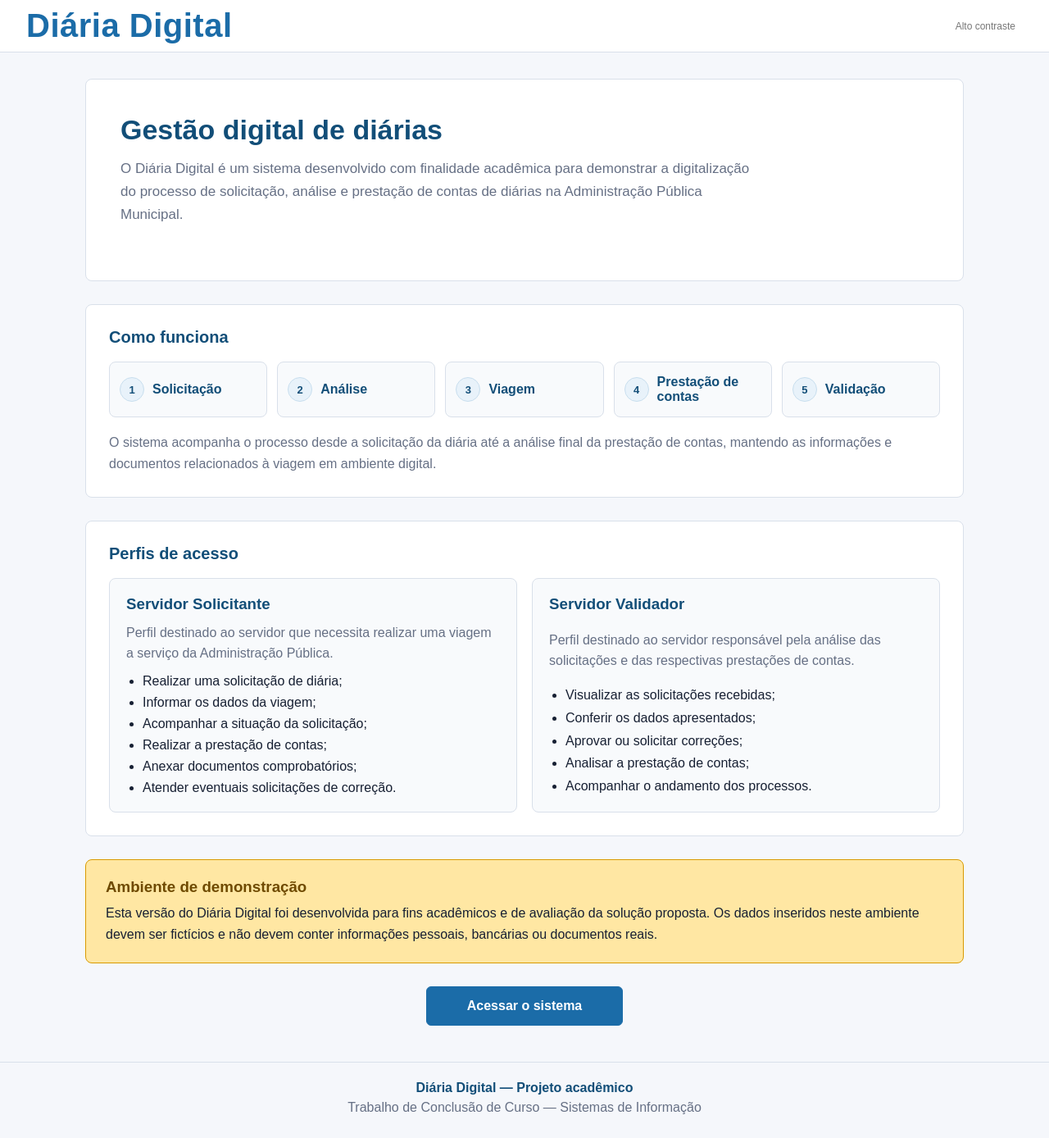
After one commit to wes1909/Diaria_Digital, a Flask app: template templates/index.html in a window 1280 px wide. The commit adds this page. Shown: the whole page at 82% size. Run offline with Flask 3, Linux system fonts and the light colour scheme; the template is opened without the code that fills it, so the values that code supplies are empty.

Commit message:
Criação de página inicial e atualização das regras de login

```diff
--- a/app.py
+++ b/app.py
@@ -33,6 +33,11 @@ ACCOUNTABILITY_DEADLINE_DAYS = 2
 app = Flask(__name__)
 app.config["SECRET_KEY"] = "chave-academica-altere-em-producao"
 app.config["UPLOAD_FOLDER"] = UPLOAD_FOLDER
+
+DEMO_REQUESTER_EMAIL = "solicitante@academico.test"
+DEMO_VALIDATOR_EMAIL = "validador@academico.test"
+DEMO_REQUESTER_CPF = "11111111111"
+DEMO_VALIDATOR_CPF = "22222222222"
 
 DAILY_GROUPS = {
     "agente_politico_comissionado": "Prefeito Municipal, Vice-Prefeito, Vereadores e Secretários",
@@ -84,6 +89,29 @@ ROLE_LABELS = {
 }
 
 
+def normalize_cpf(cpf):
+    return "".join(ch for ch in (cpf or "") if ch.isdigit())
+
+
+def validate_cpf(cpf):
+    normalized = normalize_cpf(cpf)
+    # Versao demonstrativa: valida somente presenca/formato, sem digitos verificadores oficiais.
+    if len(normalized) != 11:
+        raise ValueError("Informe um CPF com 11 digitos.")
+    return normalized
+
+
+def format_cpf(cpf):
+    digits = normalize_cpf(cpf)
+    if len(digits) != 11:
+        return cpf or ""
+    return f"{digits[:3]}.{digits[3:6]}.{digits[6:9]}-{digits[9:]}"
+
+
+def legacy_email_for_cpf(cpf):
+    return f"{cpf}@cpf.local"
+
+
 def get_db():
     conn = sqlite3.connect(DATABASE)
     conn.row_factory = sqlite3.Row
@@ -99,6 +127,7 @@ def init_db():
                 id INTEGER PRIMARY KEY AUTOINCREMENT,
                 name TEXT NOT NULL,
                 email TEXT NOT NULL UNIQUE,
+                cpf TEXT,
                 password_hash TEXT NOT NULL,
                 role TEXT NOT NULL CHECK(role IN ('solicitante', 'validador')),
                 daily_group TEXT
@@ -138,6 +167,7 @@ def init_db():
         if "daily_group" not in existing_user_columns:
             db.execute("ALTER TABLE users ADD COLUMN daily_group TEXT")
         user_columns_to_add = {
+            "cpf": "TEXT",
             "registration": "TEXT",
             "public_position": "TEXT",
         }
@@ -178,13 +208,14 @@ def init_db():
         if user_count == 0:
             db.executemany(
                 """
-                INSERT INTO users (name, email, password_hash, role, daily_group, registration, public_position)
-                VALUES (?, ?, ?, ?, ?, ?, ?)
+                INSERT INTO users (name, email, cpf, password_hash, role, daily_group, registration, public_position)
+                VALUES (?, ?, ?, ?, ?, ?, ?, ?)
                 """,
                 [
                     (
                         "Servidor Solicitante",
-                        "solicitante@academico.test",
+                        DEMO_REQUESTER_EMAIL,
+                        DEMO_REQUESTER_CPF,
                         generate_password_hash("123456"),
                         "solicitante",
                         "servidor_geral",
@@ -193,7 +224,8 @@ def init_db():
                     ),
                     (
                         "Servidor Validador",
-                        "validador@academico.test",
+                        DEMO_VALIDATOR_EMAIL,
+                        DEMO_VALIDATOR_CPF,
                         generate_password_hash("123456"),
                         "validador",
                         None,
@@ -224,6 +256,34 @@ def init_db():
                   AND LOWER(COALESCE(public_position, '')) NOT LIKE '%vereador%'
                 """
             )
+            db.execute(
+                """
+                UPDATE users
+                SET cpf = ?, password_hash = ?
+                WHERE email = ? OR (role = 'solicitante' AND name = 'Servidor Solicitante')
+                """,
+                (DEMO_REQUESTER_CPF, generate_password_hash("123456"), DEMO_REQUESTER_EMAIL),
+            )
+            db.execute(
+                """
+                UPDATE users
+                SET cpf = ?, password_hash = ?
+                WHERE email = ? OR (role = 'validador' AND name = 'Servidor Validador')
+                """,
+                (DEMO_VALIDATOR_CPF, generate_password_hash("123456"), DEMO_VALIDATOR_EMAIL),
+            )
+
+        users_without_cpf = db.execute(
+            "SELECT id FROM users WHERE cpf IS NULL OR TRIM(cpf) = ''"
+        ).fetchall()
+        for row in users_without_cpf:
+            generated_cpf = f"{90000000000 + row['id']:011d}"
+            db.execute("UPDATE users SET cpf = ? WHERE id = ?", (generated_cpf, row["id"]))
+
+        db.execute(
+            "CREATE UNIQUE INDEX IF NOT EXISTS idx_users_cpf "
+            "ON users(cpf) WHERE cpf IS NOT NULL AND cpf != ''"
+        )
 
 
 def current_user():
@@ -231,6 +291,11 @@ def current_user():
         return None
     with get_db() as db:
         return db.execute("SELECT * FROM users WHERE id = ?", (session["user_id"],)).fetchone()
+
+
+@app.template_filter("cpf_br")
+def cpf_br_filter(value):
+    return format_cpf(value)
 
 
 @app.context_processor
@@ -371,11 +436,11 @@ def get_overdue_accountability(user_id):
             SELECT *
             FROM requests
             WHERE user_id = ?
-              AND return_date <= ?
-              AND (
+            AND return_date <= ?
+            AND (
                 (status = 'aprovada' AND (accountability_text IS NULL OR TRIM(accountability_text) = ''))
                 OR status = 'prestacao_correcao_solicitada'
-              )
+            )
             ORDER BY return_date ASC
             LIMIT 1
             """,
@@ -549,17 +614,15 @@ def validate_user_form(form, user_id=None, password_required=False):
     name = form.get("name", "").strip()
     registration = form.get("registration", "").strip()
     public_position = form.get("public_position", "").strip()
-    email = form.get("email", "").strip().lower()
+    cpf = validate_cpf(form.get("cpf", ""))
     password = form.get("password", "")
 
     if not name:
         raise ValueError("Informe o nome.")
     if not registration:
-        raise ValueError("Informe a matrícula.")
+        raise ValueError("Informe a matricula.")
     if not public_position:
-        raise ValueError("Informe o cargo, emprego ou função.")
-    if not email:
-        raise ValueError("Informe o e-mail.")
+        raise ValueError("Informe o cargo, emprego ou funcao.")
     if password_required and not password:
         raise ValueError("Informe a senha.")
     if password and len(password) < 6:
@@ -567,17 +630,17 @@ def validate_user_form(form, user_id=None, password_required=False):
 
     with get_db() as db:
         existing = db.execute(
-            "SELECT id FROM users WHERE email = ? AND (? IS NULL OR id != ?)",
-            (email, user_id, user_id),
+            "SELECT id FROM users WHERE cpf = ? AND (? IS NULL OR id != ?)",
+            (cpf, user_id, user_id),
         ).fetchone()
     if existing:
-        raise ValueError("Já existe usuário cadastrado com este e-mail.")
+        raise ValueError("Ja existe usuario cadastrado com este CPF.")
 
     return {
         "name": name,
         "registration": registration,
         "public_position": public_position,
-        "email": email,
+        "cpf": cpf,
         "password": password,
     }
 
@@ -624,7 +687,7 @@ def get_request_or_404(request_id):
     with get_db() as db:
         daily_request = db.execute(
             """
-            SELECT r.*, u.name AS requester_name, u.email AS requester_email,
+            SELECT r.*, u.name AS requester_name, u.cpf AS requester_cpf,
                    u.registration AS requester_registration,
                    u.public_position AS requester_position
             FROM requests r
@@ -725,9 +788,10 @@ def validate_accountability_form(form, displacement_files, objective_files, atta
 
 @app.route("/")
 def index():
-    if current_user() is None:
-        return redirect(url_for("login"))
-    if current_user()["role"] == "validador":
+    user = current_user()
+    if user is None:
+        return render_template("index.html")
+    if user["role"] == "validador":
         return redirect(url_for("validator_dashboard"))
     return redirect(url_for("requester_dashboard"))
 
@@ -735,11 +799,15 @@ def index():
 @app.route("/login", methods=["GET", "POST"])
 def login():
     if request.method == "POST":
-        email = request.form["email"].strip().lower()
+        cpf = normalize_cpf(request.form.get("cpf", ""))
         password = request.form["password"]
 
+        if len(cpf) != 11:
+            flash("Informe um CPF com 11 digitos.", "danger")
+            return render_template("login.html")
+
         with get_db() as db:
-            user = db.execute("SELECT * FROM users WHERE email = ?", (email,)).fetchone()
+            user = db.execute("SELECT * FROM users WHERE cpf = ?", (cpf,)).fetchone()
 
         if user and check_password_hash(user["password_hash"], password):
             session.clear()
@@ -747,7 +815,7 @@ def login():
             flash("Login realizado com sucesso.", "success")
             return redirect(url_for("index"))
 
-        flash("E-mail ou senha inválidos.", "danger")
+        flash("CPF ou senha invalidos.", "danger")
 
     return render_template("login.html")
 
@@ -780,8 +848,9 @@ def users_list():
         filters.append("role = ?")
         params.append(role_filter)
     if search:
-        filters.append("(name LIKE ? OR email LIKE ? OR registration LIKE ?)")
-        params.extend([f"%{search}%", f"%{search}%", f"%{search}%"])
+        normalized_search = normalize_cpf(search)
+        filters.append("(name LIKE ? OR registration LIKE ? OR cpf LIKE ?)")
+        params.extend([f"%{search}%", f"%{search}%", f"%{normalized_search or search}%"])
 
     where_clause = f"WHERE {' AND '.join(filters)}" if filters else ""
     with get_db() as db:
@@ -818,16 +887,17 @@ def new_user():
             db.execute(
                 """
                 INSERT INTO users (
-                    name, registration, public_position, email,
+                    name, registration, public_position, email, cpf,
                     password_hash, role, daily_group
                 )
-                VALUES (?, ?, ?, ?, ?, ?, ?)
+                VALUES (?, ?, ?, ?, ?, ?, ?, ?)
                 """,
                 (
                     data["name"],
                     data["registration"],
                     data["public_position"],
-                    data["email"],
+                    legacy_email_for_cpf(data["cpf"]),
+                    data["cpf"],
                     generate_password_hash(data["password"]),
                     role,
                     daily_group,
@@ -873,14 +943,14 @@ def edit_user(user_id):
                 """
                 UPDATE users
                 SET name = ?, registration = ?, public_position = ?,
-                    email = ?, role = ?, daily_group = ?
+                    cpf = ?, role = ?, daily_group = ?
                 WHERE id = ?
                 """,
                 (
                     data["name"],
                     data["registration"],
                     data["public_position"],
-                    data["email"],
+                    data["cpf"],
                     role,
                     daily_group,
                     user_id,
--- a/static/estilos.css
+++ b/static/estilos.css
@@ -355,16 +355,20 @@ button,
 }
 
 .contrast-toggle {
-    background: var(--surface);
+    background: transparent;
+    border: none;
+    color: #777;
+    cursor: pointer;
+    font-family: 'Poppins', sans-serif;
+    font-size: 0.75rem;
+    font-weight: 500;
+    padding: 5px 9px;
+    transition: background-color 0.2s ease, color 0.2s ease;
+}
+.contrast-toggle:hover {
+    background:#f5f5f5;
     border-color: var(--line);
     color: var(--primary);
-    font-size: 13px;
-    font-weight: 600;
-    padding: 6px 9px;
-}
-
-.contrast-toggle:hover {
-    background: #eef6fc;
 }
 
 button:hover,
@@ -745,3 +749,295 @@ tr:last-child td {
         padding: 12px 8px;
     }
 }
+
+
+/* Pagina inicial publica */
+.public-topbar .topbar-actions {
+    margin-left: auto;
+}
+
+.public-home {
+    display: grid;
+    gap: 28px;
+    padding-bottom: 44px;
+}
+
+.home-hero,
+.home-section,
+.demo-notice {
+    background: var(--surface);
+    border: 1px solid var(--line);
+    border-radius: 8px;
+}
+
+.home-hero {
+    padding: 42px;
+}
+
+.home-hero-content {
+    max-width: 820px;
+}
+
+.home-hero h1 {
+    font-size: 34px;
+    margin: 0 0 14px;
+}
+
+.home-hero p {
+    color: var(--muted);
+    font-size: 17px;
+    line-height: 1.65;
+    margin: 0 0 24px;
+    max-width: 780px;
+}
+
+.home-primary-action {
+    width: fit-content;
+}
+
+.home-final-action {
+    justify-self: center;
+    min-width: 240px;
+    padding: 14px 24px;
+    font-size: 16px;
+}
+
+.home-section {
+    display: grid;
+    gap: 18px;
+    padding: 28px;
+}
+
+.home-section h2,
+.demo-notice h2,
+.profile-card h3 {
+    color: var(--primary-dark);
+    margin: 0;
+}
+
+.process-flow {
+    counter-reset: flow-step;
+    display: grid;
+    gap: 12px;
+    grid-template-columns: repeat(5, minmax(0, 1fr));
+    list-style: none;
+    margin: 0;
+    padding: 0;
+}
+
+.process-flow li {
+    align-items: center;
+    background: #f8fafc;
+    border: 1px solid var(--line);
+    border-radius: 8px;
+    color: var(--primary-dark);
+    display: flex;
+    font-weight: 700;
+    gap: 10px;
+    min-height: 68px;
+    padding: 12px;
+}
+
+.process-flow li::before {
+    align-items: center;
+    background: #e8f2fa;
+    border: 1px solid #c8deee;
+    border-radius: 999px;
+    color: var(--primary-dark);
+    content: counter(flow-step);
+    counter-increment: flow-step;
+    display: inline-flex;
+    flex: 0 0 28px;
+    font-size: 13px;
+    height: 28px;
+    justify-content: center;
+    width: 28px;
+}
+
+.home-section-text {
+    color: var(--muted);
+    line-height: 1.6;
+    margin: 0;
+}
+
+.profile-cards {
+    display: grid;
+    gap: 18px;
+    grid-template-columns: repeat(2, minmax(0, 1fr));
+}
+
+.profile-card {
+    background: #f8fafc;
+    border: 1px solid var(--line);
+    border-radius: 8px;
+    display: grid;
+    gap: 12px;
+    padding: 20px;
+}
+
+.profile-card p {
+    color: var(--muted);
+    line-height: 1.55;
+    margin: 0;
+}
+
+.profile-card ul {
+    display: grid;
+    gap: 8px;
+    margin: 0;
+    padding-left: 20px;
+}
+
+.demo-notice {
+    background: #ffe7a3;
+    border-color: #d99a00;
+    display: grid;
+    gap: 8px;
+    padding: 22px 24px;
+}
+
+.demo-notice h2,
+.demo-notice h3 {
+    color: #6f4a00;
+    margin: 0;
+}
+
+.demo-notice p {
+    line-height: 1.6;
+    margin: 0;
+}
+
+.home-footer {
+    border-top: 1px solid var(--line);
+    color: var(--muted);
+    display: grid;
+    gap: 6px;
+    padding: 22px 24px 28px;
+    text-align: center;
+}
+
+.home-footer strong {
+    color: var(--primary-dark);
+}
+
+.high-contrast .home-hero,
+.high-contrast .home-section,
+.high-contrast .profile-card,
+.high-contrast .demo-notice,
+.high-contrast .process-flow li,
+.high-contrast .process-flow li::before {
+    background: #000000;
+    border-color: #ffffff;
+    color: #ffffff;
+}
+
+@media (max-width: 900px) {
+    .process-flow {
+        grid-template-columns: repeat(2, minmax(0, 1fr));
+    }
+}
+
+@media (max-width: 760px) {
+    .public-topbar {
+        align-items: stretch;
+    }
+
+    .public-topbar .topbar-actions,
+    .home-primary-action {
+        width: 100%;
+    }
+
+    .home-final-action {
+        min-width: 0;
+    }
+
+    .home-hero,
+    .home-section,
+    .demo-notice {
+        padding: 22px;
+    }
+
+    .home-hero h1 {
+        font-size: 28px;
+    }
+
+    .profile-cards,
+    .process-flow {
+        grid-template-columns: 1fr;
+    }
+}
+
+
+/* Tabelas responsivas */
+@media (max-width: 640px) {
+    .table-card {
+        overflow-x: visible;
+    }
+
+    .table-card table,
+    .table-card thead,
+    .table-card tbody,
+    .table-card tr,
+    .table-card th,
+    .table-card td {
+        display: block;
+        min-width: 0;
+        width: 100%;
+    }
+
+    .table-card thead {
+        clip: rect(0, 0, 0, 0);
+        border: 0;
+        height: 1px;
+        margin: -1px;
+        overflow: hidden;
+        padding: 0;
+        position: absolute;
+        white-space: nowrap;
+        width: 1px;
+    }
+
+    .table-card tbody {
+        display: grid;
+        gap: 14px;
+    }
+
+    .table-card tbody tr {
+        background: #f8fafc;
+        border: 1px solid var(--line);
+        border-radius: 8px;
+        padding: 12px;
+    }
+
+    .table-card tbody td {
+        align-items: start;
+        border-bottom: 1px solid var(--line);
+        display: grid;
+        gap: 6px;
+        grid-template-columns: minmax(110px, 42%) minmax(0, 1fr);
+        padding: 10px 0;
+        text-align: right;
+        overflow-wrap: anywhere;
+    }
+
+    .table-card tbody td::before {
+        color: var(--muted);
+        content: attr(data-label);
+        font-size: 13px;
+        font-weight: 700;
+        text-align: left;
+    }
+
+    .table-card tbody td:last-child {
+        border-bottom: 0;
+    }
+
+    .table-card tbody td.empty {
+        display: block;
+        text-align: center;
+    }
+
+    .table-card tbody td.empty::before {
+        content: none;
+    }
+}
--- a/templates/base.html
+++ b/templates/base.html
@@ -22,7 +22,7 @@
                 </nav>
             {% endif %}
             <button type="button" class="contrast-toggle" data-contrast-toggle aria-pressed="false">
-                Alto contraste
+                ◐ <span>Alto contraste</span>
             </button>
         </div>
     </header>
--- /dev/null
+++ b/templates/index.html
@@ -0,0 +1,88 @@
+<!doctype html>
+<html lang="pt-BR">
+<head>
+    <meta charset="utf-8">
+    <meta name="viewport" content="width=device-width, initial-scale=1">
+    <title>Diária Digital</title>
+    <link rel="stylesheet" href="{{ url_for('static', filename='estilos.css') }}">
+</head>
+<body>
+    <a class="skip-link" href="#conteudo-principal">Pular para o conteúdo principal</a>
+    <header class="topbar public-topbar">
+        <a class="brand" href="{{ url_for('login') }}">Diária Digital</a>
+        <div class="topbar-actions">
+            <button type="button" class="contrast-toggle" data-contrast-toggle aria-pressed="false">
+                ◐ <span>◐ Alto contraste</span>
+            </button>
+        </div>
+    </header>
+
+    <main id="conteudo-principal" class="container public-home" tabindex="-1">
+        <section class="home-hero" aria-labelledby="home-title">
+            <div class="home-hero-content">
+                <h1 id="home-title">Gestão digital de diárias</h1>
+                <p>
+                    O Diária Digital é um sistema desenvolvido com finalidade acadêmica para demonstrar a digitalização do processo de solicitação, análise e prestação de contas de diárias na Administração Pública Municipal.
+                </p>
+            </div>
+        </section>
+
+        <section class="home-section" aria-labelledby="flow-title">
+            <h2 id="flow-title">Como funciona</h2>
+            <ol class="process-flow" aria-label="Fluxo principal do sistema">
+                <li>Solicitação</li>
+                <li>Análise</li>
+                <li>Viagem</li>
+                <li>Prestação de contas</li>
+                <li>Validação</li>
+            </ol>
+            <p class="home-section-text">
+                O sistema acompanha o processo desde a solicitação da diária até a análise final da prestação de contas, mantendo as informações e documentos relacionados à viagem em ambiente digital.
+            </p>
+        </section>
+
+        <section class="home-section" aria-labelledby="profiles-title">
+            <h2 id="profiles-title">Perfis de acesso</h2>
+            <div class="profile-cards">
+                <article class="profile-card">
+                    <h3>Servidor Solicitante</h3>
+                    <p>Perfil destinado ao servidor que necessita realizar uma viagem a serviço da Administração Pública.</p>
+                    <ul>
+                        <li>Realizar uma solicitação de diária;</li>
+                        <li>Informar os dados da viagem;</li>
+                        <li>Acompanhar a situação da solicitação;</li>
+                        <li>Realizar a prestação de contas;</li>
+                        <li>Anexar documentos comprobatórios;</li>
+                        <li>Atender eventuais solicitações de correção.</li>
+                    </ul>
+                </article>
+                <article class="profile-card">
+                    <h3>Servidor Validador</h3>
+                    <p>Perfil destinado ao servidor responsável pela análise das solicitações e das respectivas prestações de contas.</p>
+                    <ul>
+                        <li>Visualizar as solicitações recebidas;</li>
+                        <li>Conferir os dados apresentados;</li>
+                        <li>Aprovar ou solicitar correções;</li>
+                        <li>Analisar a prestação de contas;</li>
+                        <li>Acompanhar o andamento dos processos.</li>
+                    </ul>
+                </article>
+            </div>
+        </section>
+
+        <section class="demo-notice" aria-labelledby="demo-title">
+            <h3 id="demo-title">Ambiente de demonstração</h3>
+            <p>
+                Esta versão do Diária Digital foi desenvolvida para fins acadêmicos e de avaliação da solução proposta. Os dados inseridos neste ambiente devem ser fictícios e não devem conter informações pessoais, bancárias ou documentos reais.
+            </p>
+        </section>
+        <a class="button home-primary-action home-final-action" href="{{ url_for('login') }}">Acessar o sistema</a>
+    </main>
+
+    <footer class="home-footer">
+        <strong>Diária Digital — Projeto acadêmico</strong>
+        <span>Trabalho de Conclusão de Curso — Sistemas de Informação</span>
+    </footer>
+    <script src="{{ url_for('static', filename='acessibilidade.js') }}"></script>
+</body>
+</html>
--- a/templates/request_detail.html
+++ b/templates/request_detail.html
@@ -4,7 +4,7 @@
 <div class="page-heading">
     <div>
         <h1>Solicitação #{{ daily_request["id"] }}</h1>
-        <p class="muted">{{ daily_request["requester_name"] }} · {{ daily_request["requester_email"] }}</p>
+        <p class="muted">{{ daily_request["requester_name"] }}</p>
     </div>
     <span class="badge large {{ daily_request['status']|status_class }}">{{ daily_request["status"]|status_label }}</span>
 </div>
--- a/templates/user_form.html
+++ b/templates/user_form.html
@@ -27,8 +27,8 @@
             <input name="public_position" required value="{{ user['public_position'] if user else '' }}">
         </label>
         <label class="required">
-            E-mail
-            <input type="email" name="email" required value="{{ user['email'] if user else '' }}">
+            CPF
+            <input type="text" name="cpf" class="cpf-mask" maxlength="14" inputmode="numeric" autocomplete="username" required placeholder="000.000.000-00" value="{{ user['cpf']|cpf_br if user else '' }}">
         </label>
         <label class="{% if not is_edit %}required{% endif %}">
             Senha
@@ -75,5 +75,6 @@
 {% endblock %}
 
 {% block scripts %}
+<script src="{{ url_for('static', filename='cpf.js') }}"></script>
 <script src="{{ url_for('static', filename='campos_obrigatorios.js') }}"></script>
 {% endblock %}
--- a/templates/users_list.html
+++ b/templates/users_list.html
@@ -21,7 +21,7 @@
     </label>
     <label>
         Buscar
-        <input type="search" name="q" value="{{ search }}" placeholder="Nome, e-mail ou matrícula">
+        <input type="search" name="q" value="{{ search }}" placeholder="Nome, CPF ou matricula">
     </label>
     <div class="filter-actions">
         <button type="submit">Filtrar</button>
@@ -37,7 +37,7 @@
                 <th>Nome</th>
                 <th>Matrícula</th>
                 <th>Cargo/Função</th>
-                <th>E-mail</th>
+                <th>CPF</th>
                 <th>Perfil</th>
                 <th>Ação</th>
             </tr>
@@ -48,7 +48,7 @@
                     <td>{{ item["name"] }}</td>
                     <td>{{ item["registration"] or "-" }}</td>
                     <td>{{ item["public_position"] or "-" }}</td>
-                    <td>{{ item["email"] }}</td>
+                    <td>{{ item["cpf"]|cpf_br if item["cpf"] else "-" }}</td>
                     <td>{{ role_labels.get(item["role"], item["role"]) }}</td>
                     <td><a href="{{ url_for('edit_user', user_id=item['id']) }}">Editar</a></td>
                 </tr>
```
Also changed, not shown: DOCUMENTACAO.md (+15 -0 lines), static/cpf.js (added, +29 -0 lines), templates/login.html (+9 -5 lines), templates/requester_dashboard.html (+6 -6 lines), templates/validator_dashboard.html (+7 -7 lines), README.md, diarias.db.
